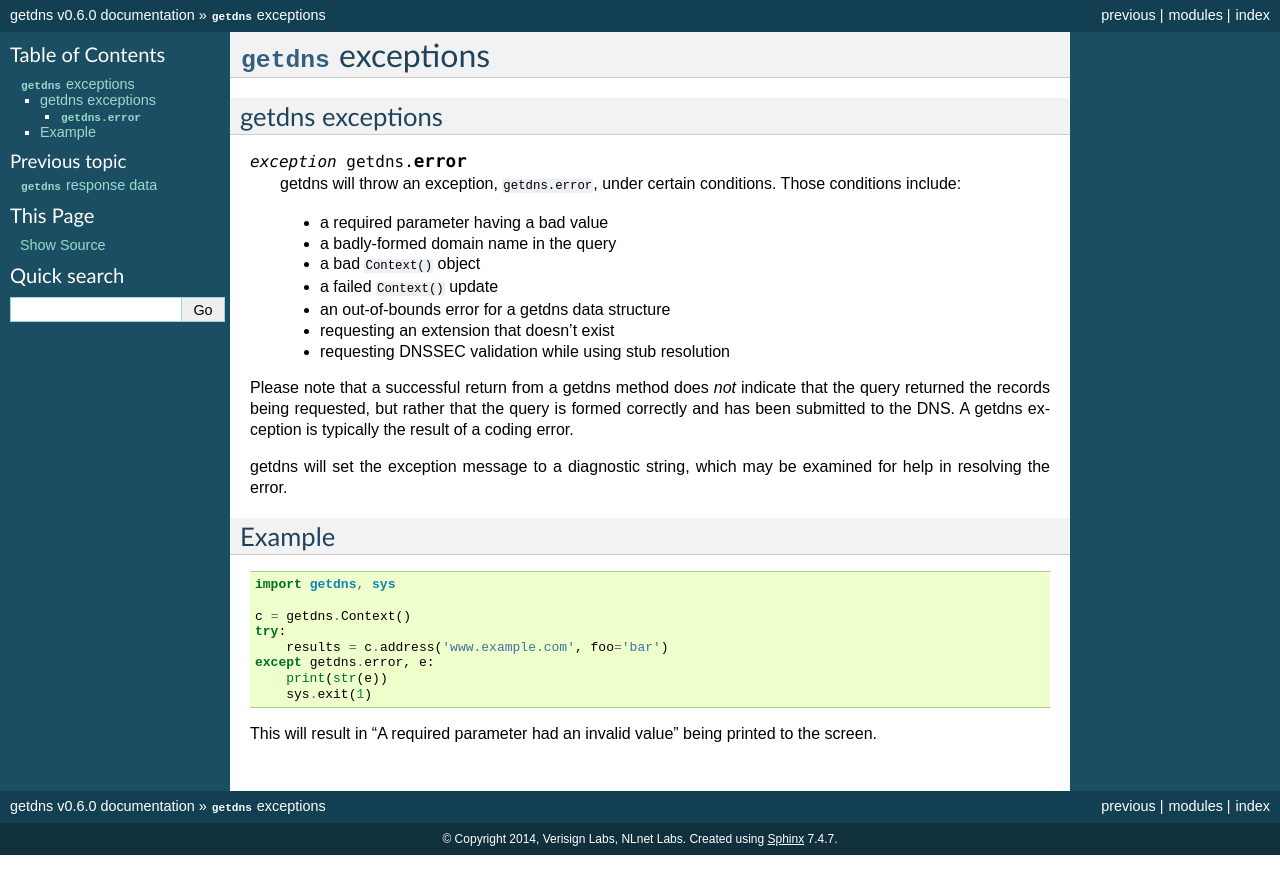
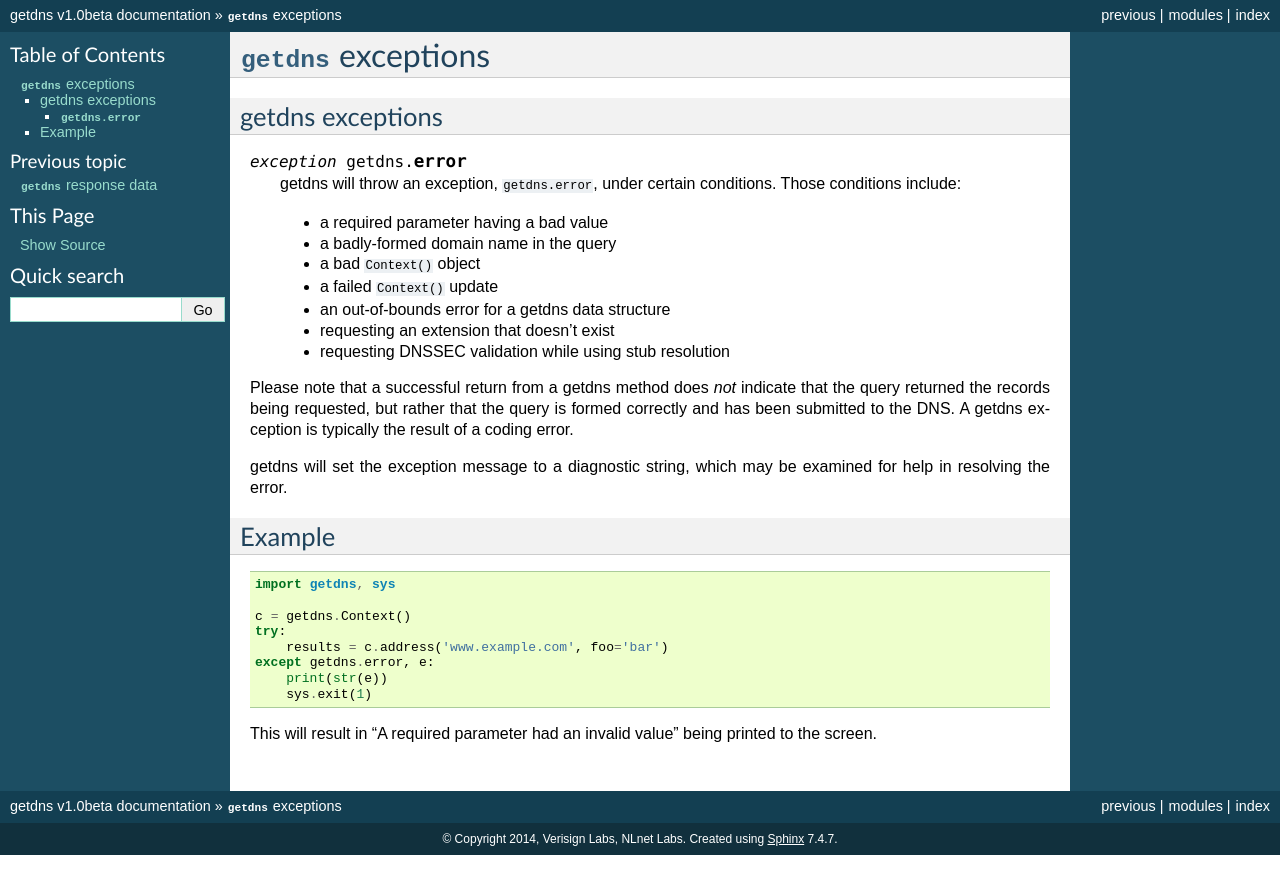
Before and after one commit to getdnsapi/getdns-python-bindings, a Sphinx documentation site: the page built from doc/exceptions.rst, in a window 1280 px wide. Shown: the top 894 px of the page. Built offline with Sphinx 7.4.7, drawn with Linux system fonts in a browser that asks for light colours.

Commit message:
updated version numbers for release

```diff
--- a/doc/conf.py
+++ b/doc/conf.py
@@ -48,9 +48,9 @@
 # built documents.
 #
 # The short X.Y version.
-version = 'v0.6.0'
+version = 'v1.0beta'
 # The full version, including alpha/beta/rc tags.
-release = 'v0.6.0'
+release = 'v1.0beta'
 
 # The language for content autogenerated by Sphinx. Refer to documentation
 # for a list of supported languages.
--- a/setup.py
+++ b/setup.py
@@ -66,7 +66,7 @@
                     )
 
 setup(name='getdns',
-      version='0.6.1',
+      version='v1.0beta',
       description='Python bindings for getdns',
       long_description=long_description,
       license='BSD',
```
Also changed, not shown: README.md (+31 -5 lines), 1 other file.
